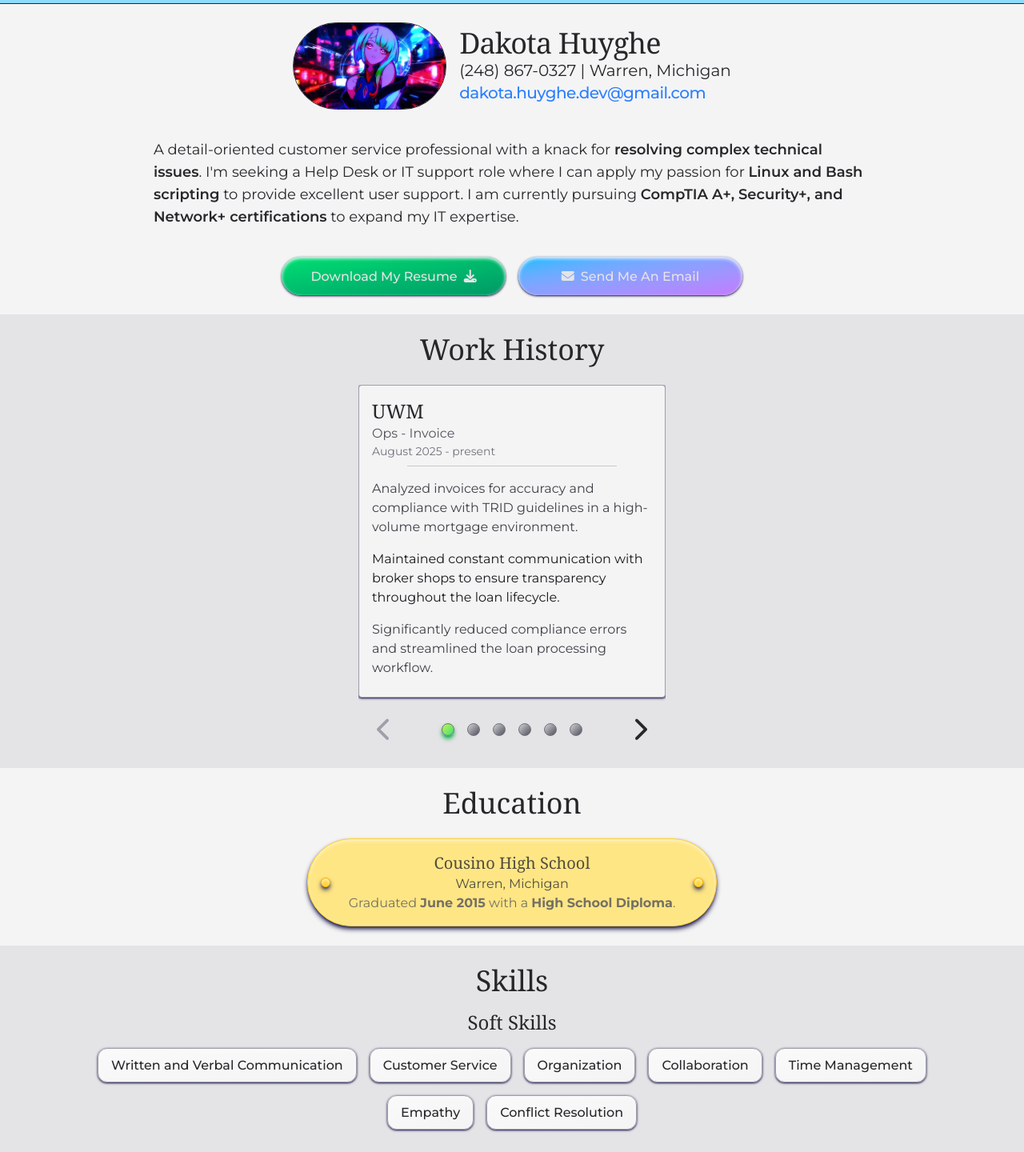
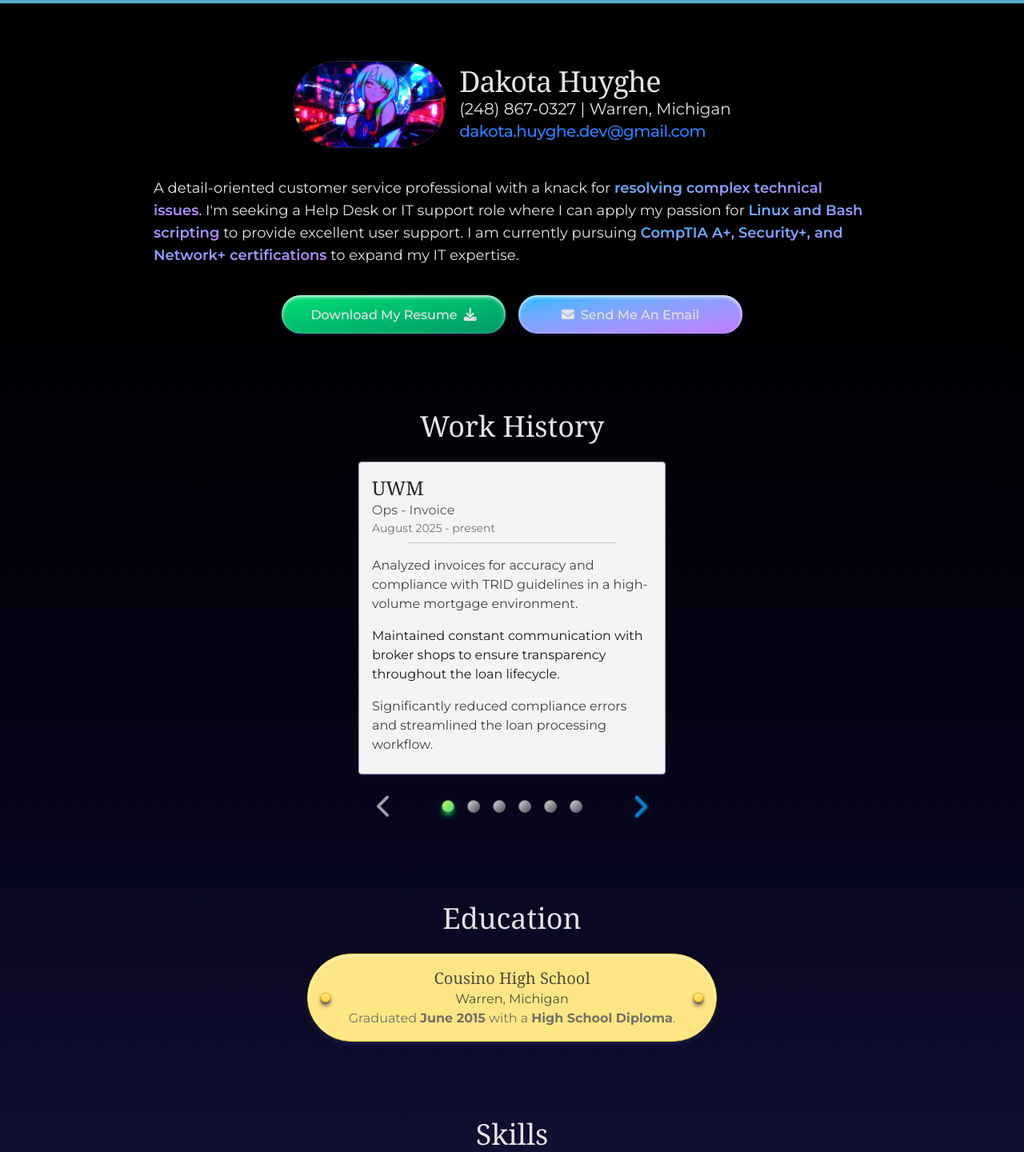
Before and after one commit to voidbloom13/personal-site, a React (Vite) app: page /home in a window 1280 px wide. Shown: the part 68-1508 px from the top of the page at 80% size. Built offline with nearby package versions, Linux system fonts and the light colour scheme; a web font is replaced by a local one.

Commit message:
Changed theming to look more modern and sleek.

```diff
--- a/src/assets/userInfo.js
+++ b/src/assets/userInfo.js
@@ -37,7 +37,7 @@ const userInfo = {
     profilePicture: "/profile.jpg",
     resume: "/resume.pdf",
     summary:
-      "A detail-oriented customer service professional with a knack for <b>resolving complex technical issues</b>. I'm seeking a Help Desk or IT support role where I can apply my passion for <b>Linux and Bash scripting</b> to provide excellent user support. I am currently pursuing <b>CompTIA A+, Security+, and Network+ certifications</b> to expand my IT expertise.",
+      "A detail-oriented customer service professional with a knack for <b class='bg-linear-to-br from-sky-400 to-purple-400 bg-clip-text text-transparent'>resolving complex technical issues</b>. I'm seeking a Help Desk or IT support role where I can apply my passion for <b class='bg-linear-to-br from-sky-400 to-purple-400 bg-clip-text text-transparent'>Linux and Bash scripting</b> to provide excellent user support. I am currently pursuing <b class='bg-linear-to-br from-sky-400 to-purple-400 bg-clip-text text-transparent'>CompTIA A+, Security+, and Network+ certifications</b> to expand my IT expertise.",
   },
   skills: {
     soft: [
--- a/src/components/Education/Education.jsx
+++ b/src/components/Education/Education.jsx
@@ -3,7 +3,7 @@ import userInfo from "../../assets/userInfo";
 
 function Education() {
   return (
-    <section id="Education" className='w-full bg-zinc-100 text-zinc-800 py-6'>
+    <section id="Education" className='w-full text-zinc-200 py-12'>
       <div className='w-9/10 max-w-6xl mx-auto'>
         <h1 className='font-serif text-4xl text-center mb-6'>Education</h1>
         {userInfo.education.map(e => <Edu key={e} education={e} />)}
--- a/src/components/Intro/Intro.jsx
+++ b/src/components/Intro/Intro.jsx
@@ -2,7 +2,7 @@ import userInfo from '../../assets/userInfo';
 
 function Intro() {
   return (
-    <section id="Introduction" className='w-full bg-zinc-100 text-zinc-800 pt-24 pb-6'>
+    <section id="Introduction" className='w-full text-zinc-200 py-12'>
       <div className='w-9/10 max-w-6xl mx-auto flex flex-col items-center'>
         <div className='flex flex-col gap-4 md:flex-row items-center justify-center '>
           <img className='max-w-48 h-auto rounded-full md:justify-self-end border border-zinc-800 border-solid text-center align-middle' src={userInfo.info.profilePicture} alt={`${userInfo.info.name}'s profile picture`} />
--- a/src/components/Screens/Content.jsx
+++ b/src/components/Screens/Content.jsx
@@ -10,10 +10,12 @@ function Content(props) {
     <AnimatePresence initial={true} mode="wait">
       <motion.div initial={{ opacity: 0 }} animate={{ opacity: 1 }} exit={{ opacity: 0 }} transition={{ duration: .4 }}>
         <Nav />
-        <Intro />
-        <WorkHist />
-        <Education />
-        <Skills />
+        <div className="bg-linear-to-b from-black to-indigo-950 py-24">
+          <Intro />
+          <WorkHist />
+          <Education />
+          <Skills />
+        </div>
       </motion.div>
     </AnimatePresence>
   )
--- a/src/components/Skills/SkillCard.jsx
+++ b/src/components/Skills/SkillCard.jsx
@@ -1,7 +1,7 @@
 function SkillCard(props) {
   return (
-    <div className="transition-all duration-200 ease-out py-2 px-4 font-medium hover:text-black bg-linear-to-br from-zinc-50 to-zinc-100 hover:from-sky-400 hover:to-purple-400 border border-zinc-400 border-solid rounded-xl shadow-sm hover:shadow-lg shadow-indigo-950 inset-shadow-sm inset-shadow-zinc-50 hover:inset-shadow-white">
-      <span className="font-lg md:font-md font-[Montserrat]">{props.skill}</span>
+    <div className="transition-all duration-200 ease-out py-2 px-4 font-medium bg-linear-to-br from-zinc-50 to-zinc-100 hover:from-sky-400 hover:to-purple-400 border border-zinc-400 border-solid rounded-xl shadow-sm hover:shadow-lg shadow-indigo-950 inset-shadow-sm inset-shadow-zinc-50 hover:inset-shadow-white">
+      <span className="font-lg md:font-md font-[Montserrat] text-zinc-800">{props.skill}</span>
     </div>
   )
 }
--- a/src/components/Skills/Skills.jsx
+++ b/src/components/Skills/Skills.jsx
@@ -3,7 +3,7 @@ import userInfo from '../../assets/userInfo';
 
 function Skills() {
   return (
-    <section id="Skills" className='w-full bg-zinc-200 text-zinc-800 py-6'>
+    <section id="Skills" className='w-full text-zinc-200 py-12'>
       <div className='w-9/10 max-w-6xl mx-auto'>
         <div className="flex flex-col items-center justify-center gap-4">
           <h1 className='font-serif text-4xl text-center'>Skills</h1>
--- a/src/components/WorkHist/Carousel.jsx
+++ b/src/components/WorkHist/Carousel.jsx
@@ -23,13 +23,13 @@ export default function Carousel(props) {
         {props.array.map((job, index) => <WorkCard key={job.employer} isActive={activeSlide === index ? true : false} employer={job.employer} title={job.title} startDate={job.startDate} endDate={job.endDate} description={job.description} />)}
       </div>
       <div className='flex flex-row justify-around items-center mt-4'>
-        {activeSlide <= 0 ? <i className='fa-solid fa-chevron-left text-zinc-400 text-3xl cursor-pointer' /> : <i onClick={previous} className='fa-solid fa-chevron-left text-3xl cursor-pointer' />}
+        {activeSlide <= 0 ? <i className='fa-solid fa-chevron-left text-zinc-400 text-3xl cursor-pointer' /> : <i onClick={previous} className='fa-solid fa-chevron-left text-3xl cursor-pointer text-sky-600 text-shadow-sm hover:text-shadow-md text-shadow-sky-800 hover:text-shadow-sky-600' />}
         <div className='flex flex-row m-4 items-center justify-center gap-4'>
           {props.array.map((_, index) => index === activeSlide
             ? <div key={index} onClick={() => changeSlide(index)} className='transition-all duration-200 cursor-pointer size-4 border border-solid border-zinc-500 rounded-full bg-linear-to-br from-lime-300 to-green-400 shadow-md shadow-green-600' />
             : <div key={index} onClick={() => changeSlide(index)} className='transition-all duration-200 cursor-pointer size-4 border border-solid border-zinc-500 rounded-full bg-linear-to-br from-zinc-300 to-zinc-600' />)}
         </div>
-        {activeSlide >= props.array.length - 1 ? <i className='fa-solid fa-chevron-right text-zinc-400 text-3xl cursor-pointer' /> : <i onClick={next} className='fa-solid fa-chevron-right text-3xl cursor-pointer' />}
+        {activeSlide >= props.array.length - 1 ? <i className='fa-solid fa-chevron-right text-zinc-400 text-3xl cursor-pointer' /> : <i onClick={next} className='fa-solid fa-chevron-right text-3xl cursor-pointer text-sky-600 text-shadow-sm hover:text-shadow-md text-shadow-sky-800 hover:text-shadow-sky-600' />}
       </div>
     </div>
   )
--- a/src/components/WorkHist/WorkHist.jsx
+++ b/src/components/WorkHist/WorkHist.jsx
@@ -4,7 +4,7 @@ import Carousel from "./Carousel";
 function WorkHist() {
 
   return (
-    <section id="WorkHistory" className='w-full bg-zinc-200 text-zinc-800 py-6 mx-auto z-0'>
+    <section id="WorkHistory" className='w-full text-zinc-200 py-12 mx-auto z-0'>
       <div className='w-9/10 max-w-6xl mx-auto'>
         <h1 className='font-serif text-4xl text-center mb-6'>Work History</h1>
       </div>
```
